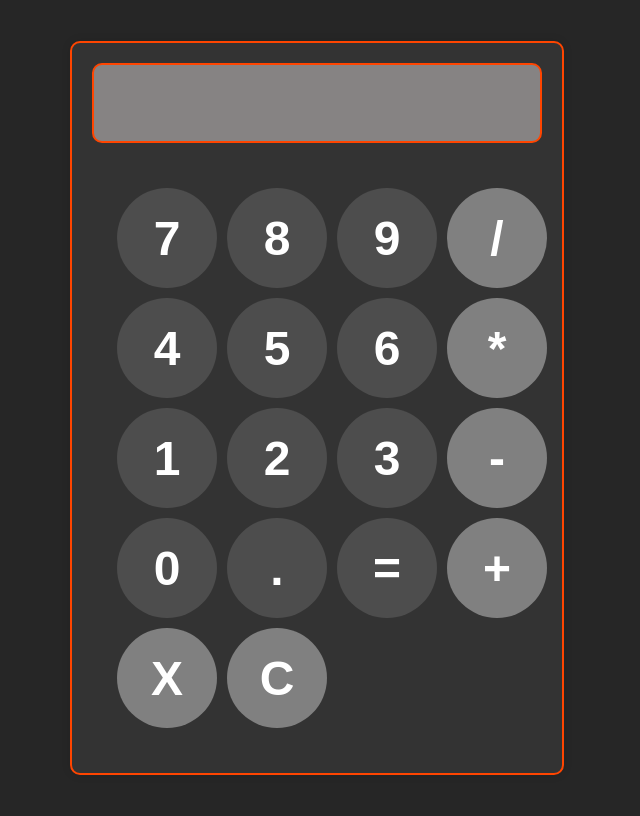
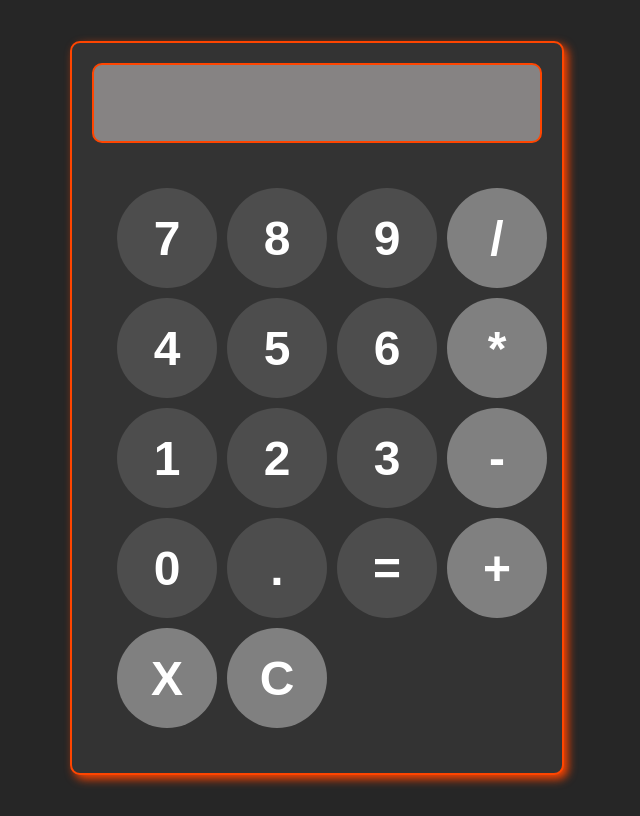
Before and after one commit to ctryon85/calculator, a plain HTML site: page index.html in a window 1280 px wide. Shown: the whole page, without its empty margins (323-963 px from the left). Drawn offline with Linux system fonts and the light colour scheme.

Commit message:
add box-shadow 'orangered' to calculator

```diff
--- a/styles.css
+++ b/styles.css
@@ -26,6 +26,7 @@ button {
     box-shadow: 0 0 10px rgba(0, 0, 0, 0.1);
     overflow: hidden;
     border: orangered 2px solid;
+    box-shadow: 4px 4px 10px orangered;
 }
 #display {
     width: 100%;
```
